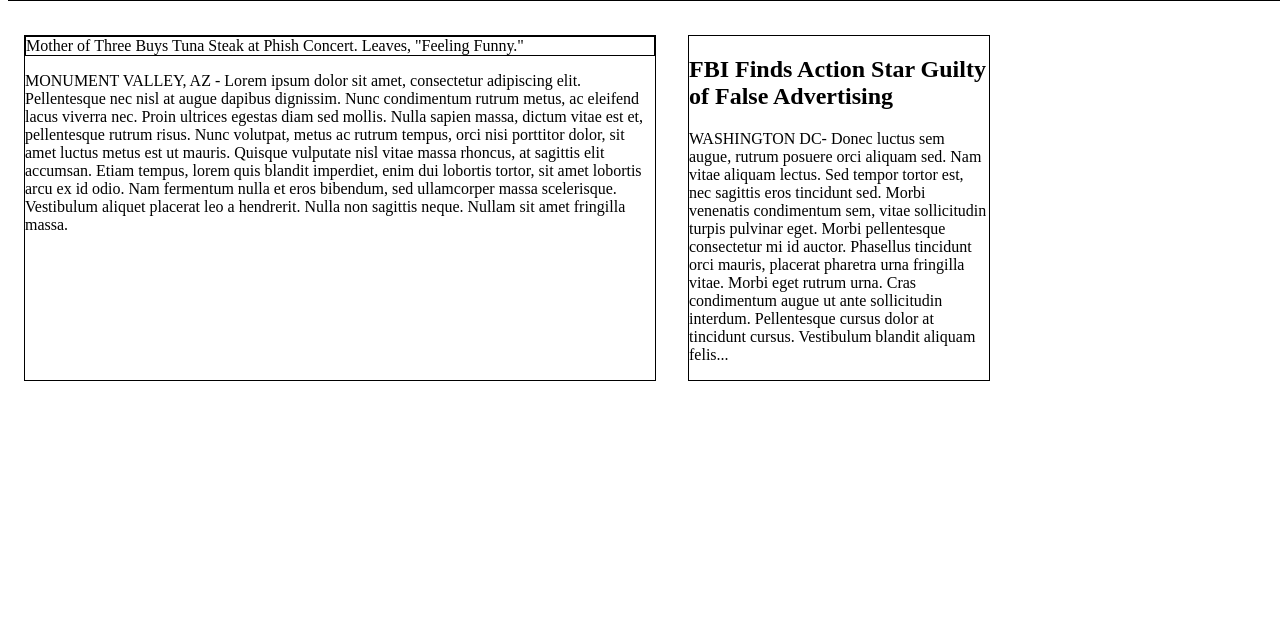
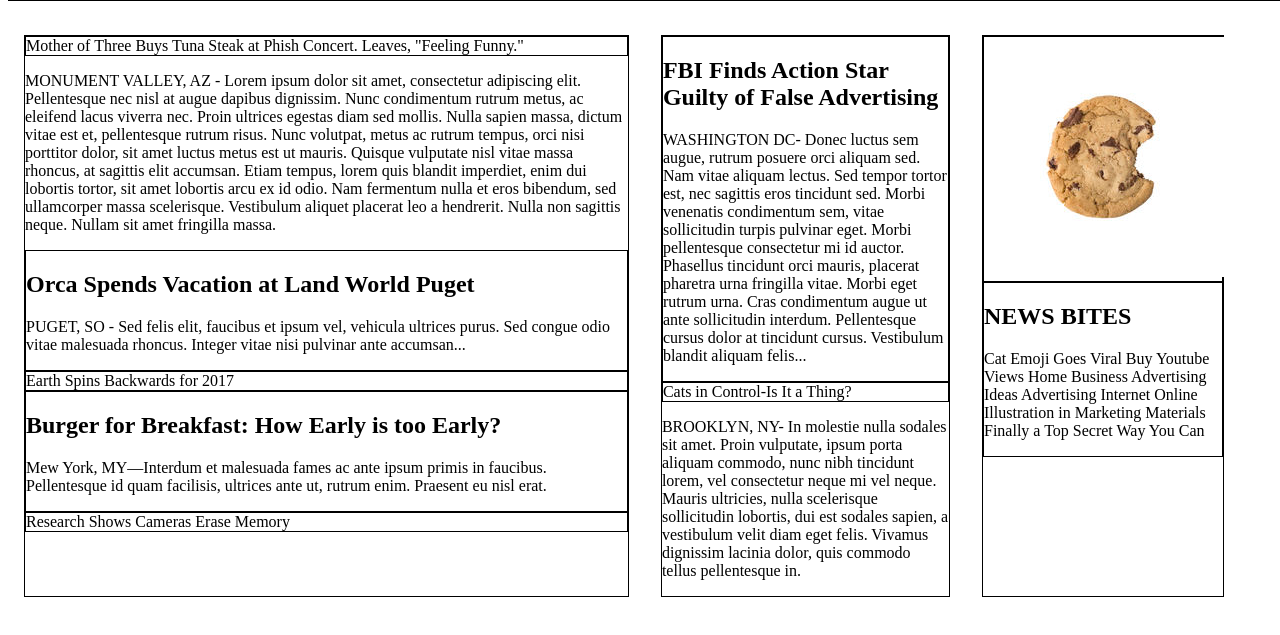
Before and after one commit to anneliemm/mytimes, a plain HTML site: page index.html in a window 1280 px wide. Shown: the part 89-724 px from the top of the page. Drawn offline with Linux system fonts and the light colour scheme.

Commit message:
Do borders.

```diff
--- a/index.html
+++ b/index.html
@@ -31,16 +31,52 @@
           <span>Mother of Three Buys Tuna Steak at Phish Concert. Leaves, "Feeling Funny."</span>
         </div>
       </div>
-      <p class="narrative">MONUMENT VALLEY, AZ - Lorem ipsum dolor sit amet, consectetur adipiscing elit. Pellentesque nec nisl at augue dapibus dignissim. Nunc condimentum rutrum metus, ac eleifend lacus viverra nec. Proin ultrices egestas diam sed mollis. Nulla sapien massa, dictum vitae est et, pellentesque rutrum risus. Nunc volutpat, metus ac rutrum tempus, orci nisi porttitor dolor, sit amet luctus metus est ut mauris. Quisque vulputate nisl vitae massa rhoncus, at sagittis elit accumsan. Etiam tempus, lorem quis blandit imperdiet, enim dui lobortis tortor, sit amet lobortis arcu ex id odio. Nam fermentum nulla et eros bibendum, sed ullamcorper massa scelerisque. Vestibulum aliquet placerat leo a hendrerit. Nulla non sagittis neque. Nullam sit amet fringilla massa.</p>
+      <p class="narrative">MONUMENT VALLEY, AZ - Lorem ipsum dolor sit amet, consectetur adipiscing elit. Pellentesque nec nisl at augue dapibus dignissim. Nunc condimentum rutrum metus, ac eleifend lacus viverra nec. Proin ultrices egestas diam sed mollis. Nulla sapien massa, dictum vitae est et, pellentesque rutrum risus. Nunc volutpat, metus ac rutrum tempus, orci nisi porttitor dolor, sit amet luctus metus est ut mauris. Quisque vulputate nisl vitae massa rhoncus, at sagittis elit accumsan.
+      Etiam tempus, lorem quis blandit imperdiet, enim dui lobortis tortor, sit amet lobortis arcu ex id odio. Nam fermentum nulla et eros bibendum, sed ullamcorper massa scelerisque. Vestibulum aliquet placerat leo a hendrerit. Nulla non sagittis neque. Nullam sit amet fringilla massa.</p>
+
+       <div class="second-story">
+         <h2>Orca Spends Vacation at Land World Puget</h2>
+           <p class="narrative">PUGET, SO - Sed felis elit, faucibus et ipsum vel, vehicula ultrices purus. Sed congue odio vitae malesuada rhoncus. Integer vitae nisi pulvinar ante accumsan...</p>
+       </div>
+       <div class="third-story">
+         <span>Earth Spins Backwards for 2017</span>
+       </div>
+       <div class="fourth-story">
+         <h2>Burger for Breakfast: How Early is too Early?</h2>
+           <p class="narrative">Mew York, MY—Interdum et malesuada fames ac ante ipsum primis in faucibus. Pellentesque id quam facilisis, ultrices ante ut, rutrum enim. Praesent eu nisl erat.</p>
+       </div>
+       <div class="fifth-story">
+         <span>Research Shows Cameras Erase Memory</span>
+       </div>
+
+
     </div>
 
     <div class="column medium">
       <div class="middle-story">
         <h2>FBI Finds Action Star Guilty of False Advertising</h2>
-          <p class="narrative">WASHINGTON DC- Donec luctus sem augue, rutrum posuere orci aliquam sed. Nam vitae aliquam lectus. Sed tempor tortor est, nec sagittis eros tincidunt sed. Morbi venenatis condimentum sem, vitae sollicitudin turpis pulvinar eget. Morbi pellentesque consectetur mi id auctor. Phasellus tincidunt orci mauris, placerat pharetra urna fringilla vitae. Morbi eget rutrum urna. Cras condimentum augue ut ante sollicitudin interdum. Pellentesque cursus dolor at tincidunt cursus. Vestibulum blandit aliquam felis...</p>
+          <p class="narrative">
+          WASHINGTON DC- Donec luctus sem augue, rutrum posuere orci aliquam sed. Nam vitae aliquam lectus. Sed tempor tortor est, nec sagittis eros tincidunt sed. Morbi venenatis condimentum sem, vitae sollicitudin turpis pulvinar eget. Morbi pellentesque consectetur mi id auctor. Phasellus tincidunt orci mauris, placerat pharetra urna fringilla vitae. Morbi eget rutrum urna. Cras condimentum augue ut ante sollicitudin interdum. Pellentesque cursus dolor at tincidunt cursus. Vestibulum blandit aliquam felis...</p>
+      </div>
+      <div class="sixth-story">
+        <span>Cats in Control-Is It a Thing?</span>
+       </div>
+          <p class="narrative">
+          BROOKLYN, NY- In molestie nulla sodales sit amet. Proin vulputate, ipsum porta aliquam commodo, nunc nibh tincidunt lorem, vel consectetur neque mi vel neque. Mauris ultricies, nulla scelerisque sollicitudin lobortis, dui est sodales sapien, a vestibulum velit diam eget felis. Vivamus dignissim lacinia dolor, quis commodo tellus pellentesque in.
+          </p>
+    </div>
+
+    <div class="column small">
+      <div class="cookie-story">
+        <img src="./resources/images/img-news-bite.png" alt="Cookie">
+      </div>
+      <div class="seventh-story">
+        <h2>NEWS BITES</h2>
+         <p class="narrative">
+         Cat Emoji Goes Viral Buy Youtube Views Home Business Advertising Ideas Advertising Internet Online Illustration in Marketing Materials Finally a Top Secret Way You Can
+         </p>
       </div>
     </div>
-
 
   </div>
 
--- a/resources/style.css
+++ b/resources/style.css
@@ -50,13 +50,41 @@ a {
   border: 1px solid black;
 }
 .column.large {
-    width: 630px;
-    border: 1px solid black;
+  width: 630px;
+  border: 1px solid black;
 }
 .column.medium {
   width: 300px;
   border: 1px solid black;
 }
+.column.small {
+  width: 240px;
+  border: 1px solid black;
+}
+.cookie-story {
+  border: 1px solid black;
+}
 .image-content {
   border: 1px solid black;
 }
+.second-story {
+  border: 1px solid black;
+}
+.third-story {
+  border: 1px solid black;
+}
+.fourth-story {
+  border: 1px solid black;
+}
+.fifth-story {
+  border: 1px solid black;
+}
+.middle-story {
+  border: 1px solid black;
+}
+.sixth-story {
+  border: 1px solid black;
+}
+.seventh-story {
+  border: 1px solid black;
+}
```
